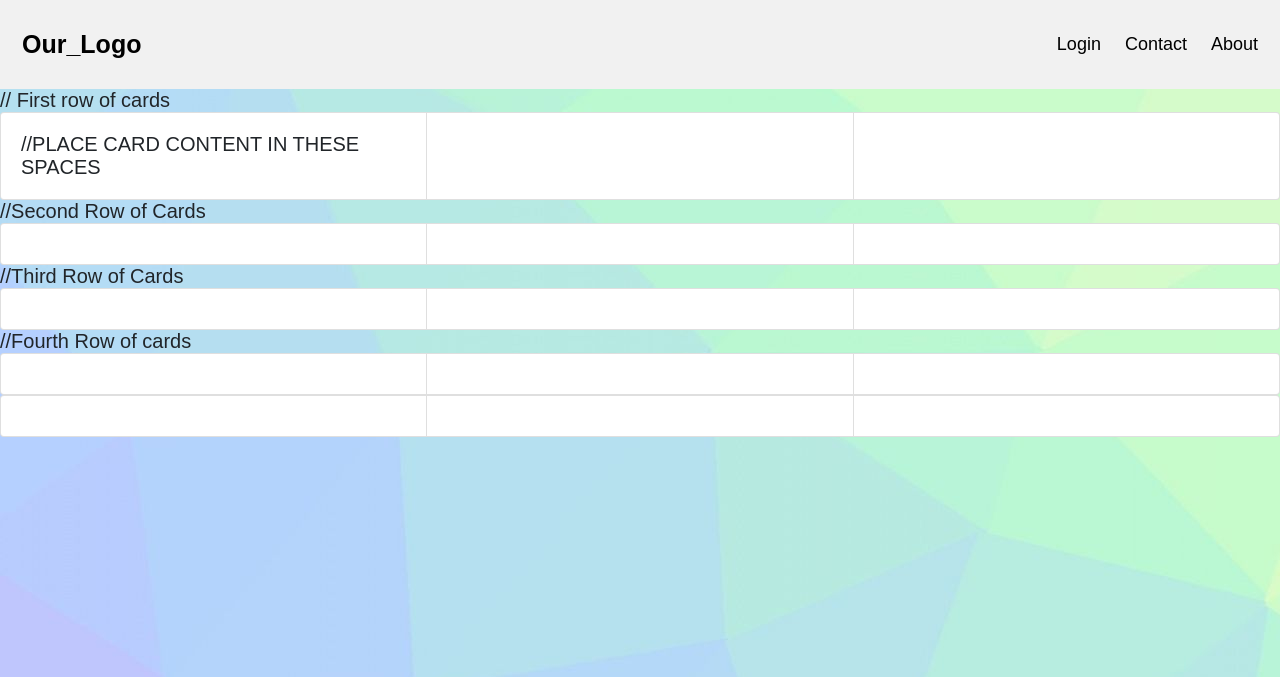
After one commit to Soup-tech/CapstoneDesign, a PHP site: page /caregiver/medication-scheduling.php in a window 1280 px wide. The commit adds this page. Shown: the top 677 px of the page. Run offline with PHP 8.4, Linux system fonts and the light colour scheme.

Commit message:
added medication scheduling framework and a background image to home

```diff
--- /dev/null
+++ b/caregiver/medication-scheduling.php
@@ -0,0 +1,139 @@
+<?php
+    require '../includes/header.php';
+    require_once '../includes/dbhandler.php';
+
+    // Start session
+    session_start();
+
+    /*
+    // Check if user is logged in
+    if (!isset($_SESSION['loggedin']) && $_SESSION['loggedin'] !== True) {
+        header("location: /index.php");
+        exit;
+    }
+    */
+?>
+<!DOCTYPE html>
+<link rel="stylesheet" type="text/css" href="https://stackpath.bootstrapcdn.com/bootstrap/4.5.2/css/bootstrap.min.css">
+<html lang="en">
+<head>
+        <link rel="stylesheet" type="text/css" href="https://stackpath.bootstrapcdn.com/bootstrap/4.5.2/css/bootstrap.min.css">
+        <style>
+            body {font: 20px sans-serif;
+                background-image: url('includes/backr.jpg');    /* Testing adding a background image for the website */
+            }
+            .wrapper { width: 300px; padding: 20px; margin: 100px auto; }
+            /*.form-group { border: 5px outset red; background-color: lightblue; text-align: center;}*/
+            a { color: inherit; text-decoration: none; }
+            /*a:hover {color: red; } */
+        </style>
+ </head>
+// First row of cards
+<div class="card-group">
+  <div class="card">
+    <div class="card-body">
+      //PLACE CARD CONTENT IN THESE SPACES
+
+    </div>
+  </div>
+  <div class="card">
+    <div class="card-body">
+
+
+    </div>
+  </div>
+  <div class="card">
+    <div class="card-body">
+
+
+    </div>
+  </div>
+</div>
+//Second Row of Cards
+<div class="card-group">
+  <div class="card">
+    <div class="card-body">
+
+
+    </div>
+  </div>
+  <div class="card">
+    <div class="card-body">
+
+
+    </div>
+  </div>
+  <div class="card">
+    <div class="card-body">
+
+
+    </div>
+  </div>
+</div>
+//Third Row of Cards
+<div class="card-group">
+  <div class="card">
+    <div class="card-body">
+
+
+    </div>
+  </div>
+  <div class="card">
+    <div class="card-body">
+
+
+    </div>
+  </div>
+  <div class="card">
+    <div class="card-body">
+
+    </div>
+  </div>
+</div>
+//Fourth Row of cards
+<div class="card-group">
+  <div class="card">
+    <div class="card-body">
+
+
+    </div>
+  </div>
+  <div class="card">
+    <div class="card-body">
+
+
+    </div>
+  </div>
+  <div class="card">
+    <div class="card-body">
+
+
+    </div>
+  </div>
+</div>
+
+<div class="card-group">
+  <div class="card">
+    <div class="card-body">
+
+
+    </div>
+  </div>
+  <div class="card">
+    <div class="card-body">
+
+
+    </div>
+  </div>
+  <div class="card">
+    <div class="card-body">
+
+
+    </div>
+  </div>
+</div>
+
+
+
+
+</html>
--- a/includes/dbhandler.php
+++ b/includes/dbhandler.php
@@ -2,7 +2,7 @@
 
 $servername = "localhost";
 $dbuname = "root";
-$dbpass = "G0dH@d3s";
+$dbpass = "";
 $dbname = "capstone";
 
 $conn = mysqli_connect($servername,$dbuname,$dbpass,$dbname);
```
Also changed, not shown: home.php (+6 -2 lines), includes/backr.jpg (added).
